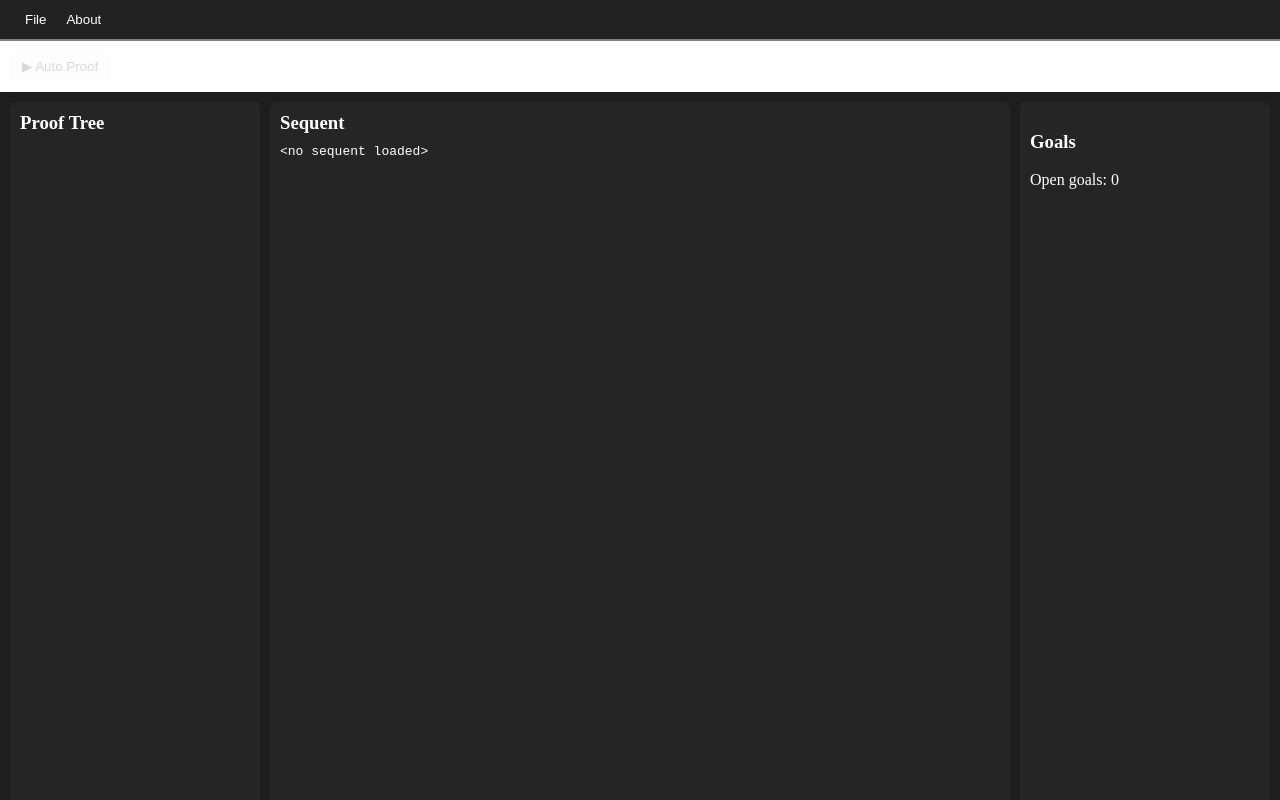
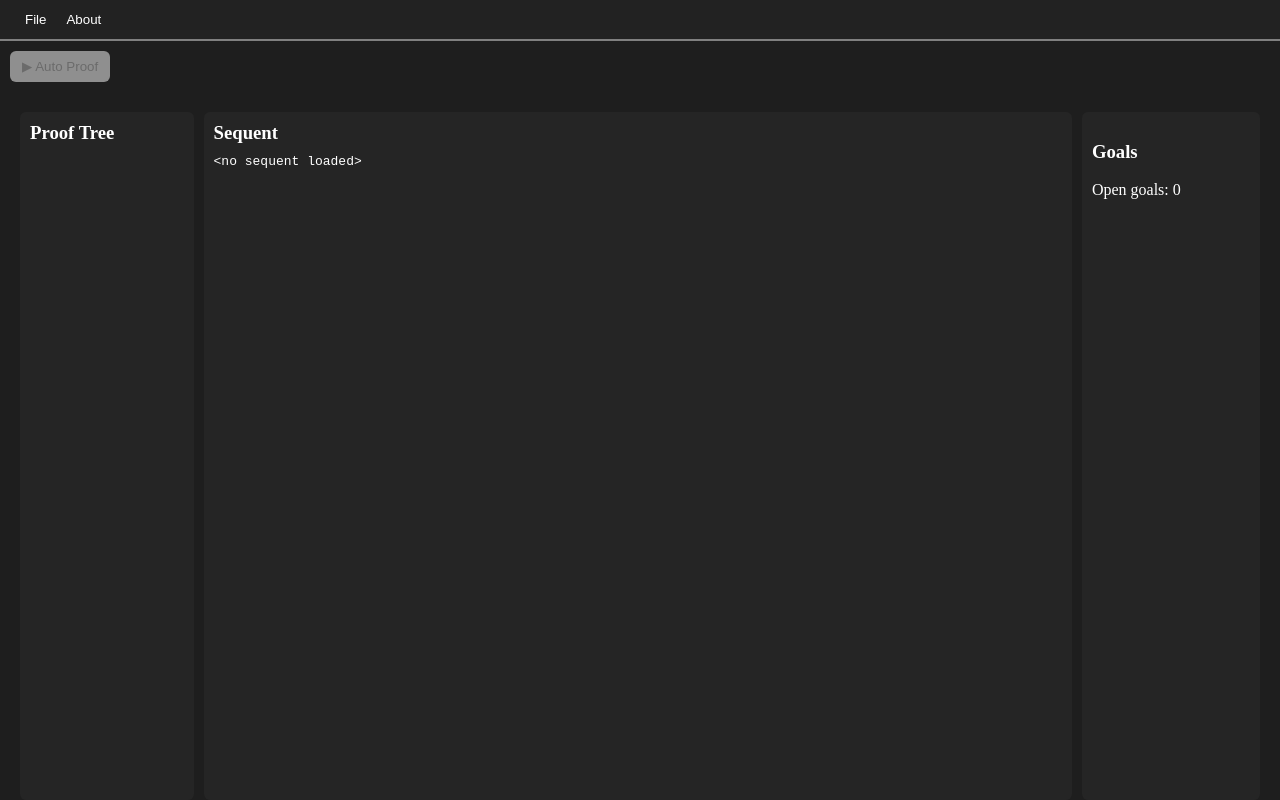
Before and after one commit to MrGunflame/keyui, a SvelteKit app: page / in a window 1280 px wide. Shown: the top 800 px of the page. Built offline with nearby package versions, Linux system fonts and the light colour scheme.

Commit message:
Grow main section content to page size (#50)

```diff
--- a/src/app.html
+++ b/src/app.html
@@ -15,6 +15,8 @@
 <style>
   body {
     margin: 0;
+    height: 100vh;
+    width: 100vw;
   }
 </style>
 
--- a/src/routes/+page.svelte
+++ b/src/routes/+page.svelte
@@ -62,7 +62,8 @@ fn main() {
   }
 </script>
 
-<main class="container">
+<main class="main">
+  <div class="header">
     <Header {appState} onError={(error: any) => (errorState = error)} />
 
     <div class="actions">
@@ -70,8 +71,8 @@ fn main() {
         ▶ Auto Proof
       </button>
     </div>
+  </div>
 
-  <!-- <Api /> -->
   {#if errorState}
     <Modal open={true} on:close={() => (errorState = null)}>
       <h2>Error</h2>
@@ -81,25 +82,61 @@ fn main() {
     </Modal>
   {/if}
 
-  <div class="layout">
+  <div class="main-section">
+    <div class="flex-1">
       <Panel>
         <ProofTree {appState} />
       </Panel>
+    </div>
+    <div class="flex-10">
       <Panel>
         <Sequent {appState} />
       </Panel>
+    </div>
+    <div class="flex-1">
       <Panel>
         <GoalsPanel {appState} />
       </Panel>
     </div>
+  </div>
 
+  <!--
   <section class="code-section">
     <h2>Rust example</h2>
     <CodeBlock language="rust" code={rustExample} />
   </section>
+  -->
 </main>
 
 <style>
+  .main {
+    width: 100vw;
+    height: 100vh;
+    display: flex;
+    flex-flow: column;
+
+    background: #1e1e1e;
+    color: white;
+  }
+
+  .header {
+    flex-grow: 0;
+    flex-shrink: 1;
+    flex-basis: auto;
+  }
+
+  .main-section {
+    flex-grow: 1;
+    flex-shrink: 1;
+    flex-basis: auto;
+
+    display: flex;
+
+    gap: 10px;
+    margin: 10px;
+    padding: 10px;
+  }
+
   .actions {
     padding: 10px;
     display: flex;
@@ -112,6 +149,7 @@ fn main() {
     border: none;
     cursor: pointer;
     border-radius: 6px;
+    background-color: white;
   }
 
   .play:disabled {
@@ -119,13 +157,11 @@ fn main() {
     cursor: not-allowed;
   }
 
-  .layout {
-    display: grid;
-    grid-template-columns: 250px 1fr 250px;
-    gap: 10px;
-    height: 100vh;
-    padding: 10px;
-    background: #1e1e1e;
-    color: white;
+  .flex-1 {
+    flex-grow: 1;
+  }
+
+  .flex-10 {
+    flex-grow: 10;
   }
 </style>
```
Lines whose indentation alone changed are shown as unchanged.
